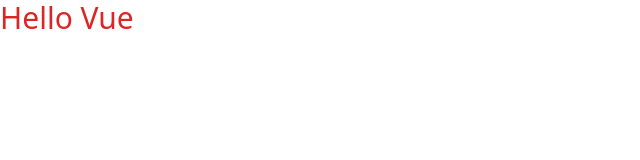
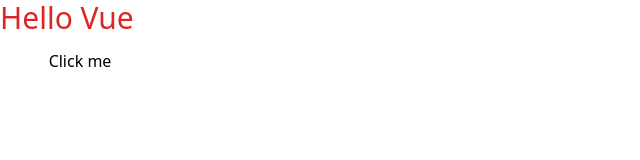
Before and after one commit to tymino/base-web-html-and-css, a Vue app: page / in a window 1280 px wide. Shown: the top 160 px of the page, without its empty margins (0-640 px from the left). Built offline with nearby package versions, Linux system fonts and the light colour scheme.

Commit message:
add custom-button (no style)

```diff
--- a/src/App.vue
+++ b/src/App.vue
@@ -1,5 +1,8 @@
-<script setup lang="ts"></script>
+<script setup lang="ts">
+import CustomButton from './components/custom-button.vue'
+</script>
 
 <template>
   <div class="text-3xl text-red-600">Hello Vue</div>
+  <custom-button type="button" view="primary" color="black" name="Click me" />
 </template>
--- /dev/null
+++ b/src/components/custom-button.vue
@@ -0,0 +1,40 @@
+<script setup lang="ts">
+import { computed } from 'vue'
+
+interface IProps {
+  name: string
+  view: 'primary' | 'secondary'
+  color: 'black' | 'green' | 'white'
+  type: 'button' | 'submit'
+}
+const props = defineProps<IProps>()
+
+const colorToTailwind = {
+  black: 'text-black',
+  green: 'text-green',
+  white: 'text-white',
+}
+
+const baseStyle = ''
+
+const typeStyle = computed(() => {
+  switch (props.view) {
+    case 'primary':
+      return `w-[160px] h-[50px] bg-primary-light text-secondary ${
+        colorToTailwind[props.color]
+      }`
+    case 'secondary':
+      return `w-[100px] h-[40px] border border-primary-light text-primary-light ${
+        colorToTailwind[props.color]
+      }`
+    default:
+      return ''
+  }
+})
+</script>
+
+<template>
+  <button :class="`${baseStyle} ${typeStyle}`" :type="type">
+    {{ name }}
+  </button>
+</template>
```
